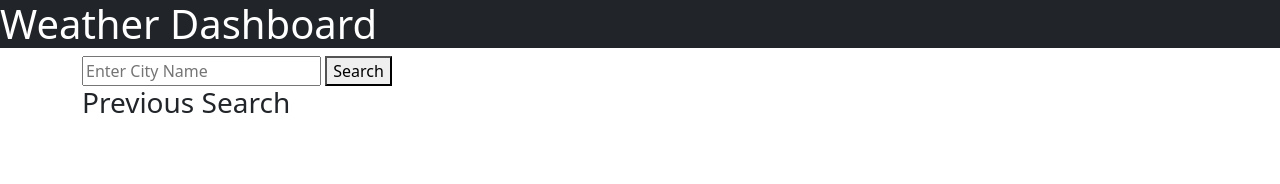
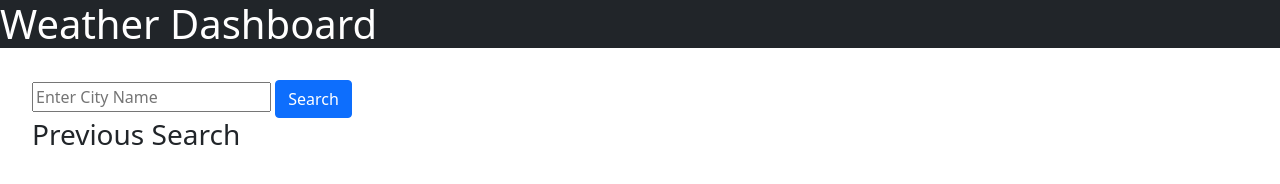
Before and after one commit to bradleyjosephh/Weather_Dashboard, a plain HTML site: page index.html in a window 1280 px wide. Drawn offline with nearby package versions, Linux system fonts and the light colour scheme.

Commit message:
html updates to style

```diff
--- a/index.html
+++ b/index.html
@@ -13,11 +13,11 @@
     <header class="bg-dark text-white">
         <h1> Weather Dashboard </h1>
     </header>
-    <div class="container">
+    <div class="container m-3 p-3">
         <div class="row">
             <div class="col-md-4">
                 <input id="cityname" placeholder="Enter City Name" type="text"/>
-                <button id="cityBtn"> Search </button>
+                <button id="cityBtn" class="btn btn-primary"> Search </button>
                 <div class="lastSearch"></div>
             </div>
             <div class="col-md-8">
```
